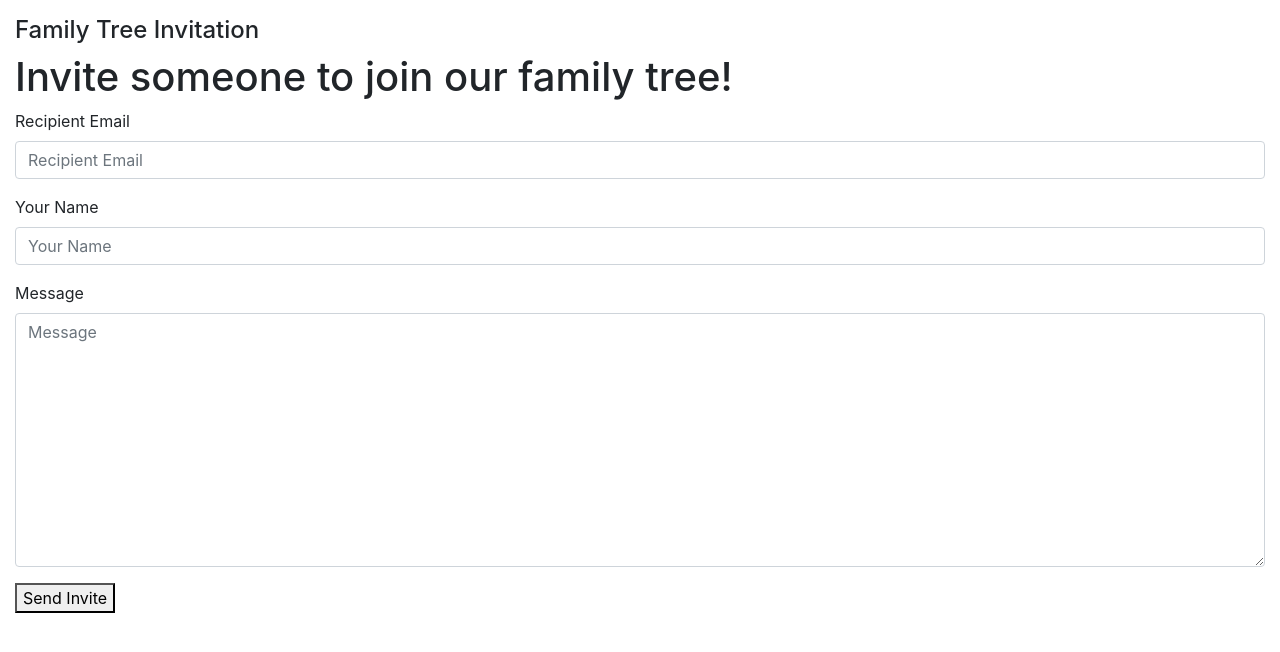
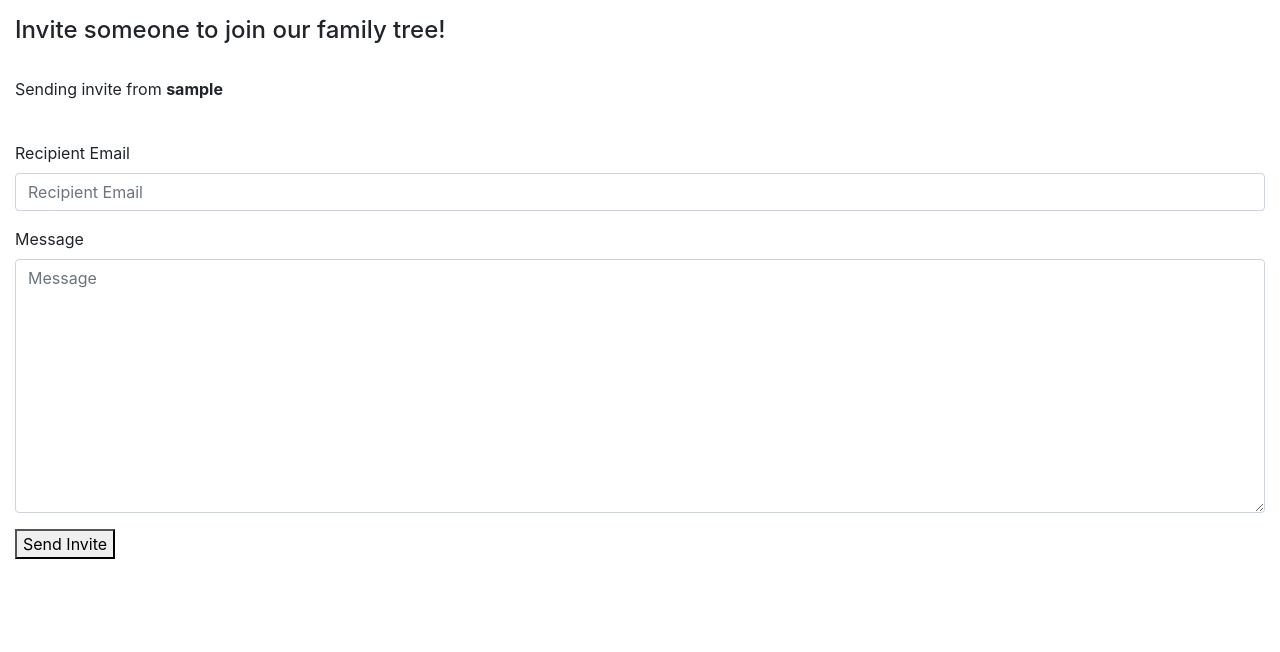
Before and after one commit to danieleschmidt/family_tree_app, a Django app: page /accounts/family-tree-invitation/ in a window 1280 px wide. Shown: the part 56-708 px from the top of the page. Run offline with Django 4.2, Linux system fonts and the light colour scheme; the visitor is signed in with stand-in values (Sample User, id 1); some libraries are stand-ins or nearby versions.

Commit message:
Updated family_tree_invitation.html page (and related py files)      -Invite is auto-populated with currently logged into username instead of manual entry. Updated settings.py (and related pages)      -Configured SMTP settings to use mailtrap. Invite form will send test emails to an SMTP server hosted by mailtrap. Test emails are kept in a mailtrap inbox.

```diff
--- a/source/accounts/forms.py
+++ b/source/accounts/forms.py
@@ -220,18 +220,18 @@ class RemindUsernameForm(EmailForm):
 
 class InvitationForm(forms.Form):
     recipient_email = forms.EmailField(label='Recipient Email')
-    sender_name = forms.CharField(label='Your Name')
+    #sender_name = forms.CharField(label='Your Name')
     message = forms.CharField(widget=forms.Textarea, label='Message')
 
-    def send_invite(self):
+    def send_invite(self, sender_name):
         recipient_email = self.cleaned_data['recipient_email']
-        sender_name = self.cleaned_data['sender_name']
+        #sender_name = self.cleaned_data['sender_name']
         message = self.cleaned_data['message']
 
         send_mail(
             subject=f'{sender_name} has invited you to join our family tree',
             message=message,
-            from_email='noreply@example.com',
+            from_email='invite@PyFamilyTree.me',
             recipient_list=[recipient_email],
             fail_silently=False,
         )
--- a/source/accounts/templates/accounts/family_tree_invitation.html
+++ b/source/accounts/templates/accounts/family_tree_invitation.html
@@ -5,15 +5,12 @@
 
 {% block content %}
 
-    <h4>{% trans 'Family Tree Invitation' %}</h4>
-
-    <h1>Invite someone to join our family tree!</h1>
+    <h4>{% trans 'Invite someone to join our family tree!' %}</h4>
+    <p><br> Sending invite from <b>{{ request.user.username }}</b><br><br></p>
     <form method="post">
       {% csrf_token %}
-      <!--{{ form.as_p }}--->
         {% bootstrap_form form %}
 
       <button type="submit">Send Invite</button>
-    <!-- Add your form or content here -->
 
 {% endblock %}
--- a/source/accounts/views.py
+++ b/source/accounts/views.py
@@ -359,7 +359,7 @@ class FamilyTreeInvitationView(LoginRequiredMixin, View):
     def post(self, request, *args, **kwargs):
         form = self.form_class(request.POST)
         if form.is_valid():
-            form.send_invite()
+            form.send_invite(request.user.username)
             return render(request, self.success_template_name)
         return render(request, self.template_name, {'form': form})
 '''
```
Also changed, not shown: source/app/conf/development/settings.py (+7 -4 lines).
